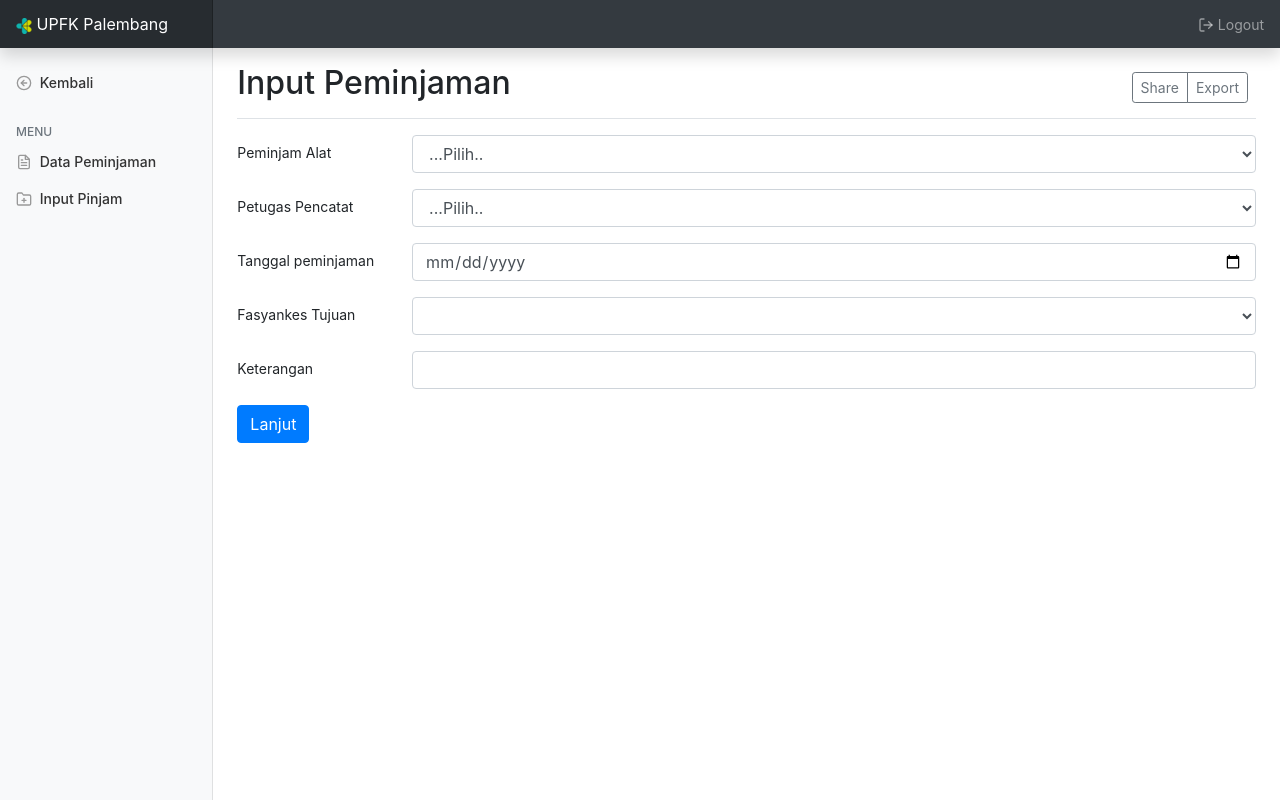
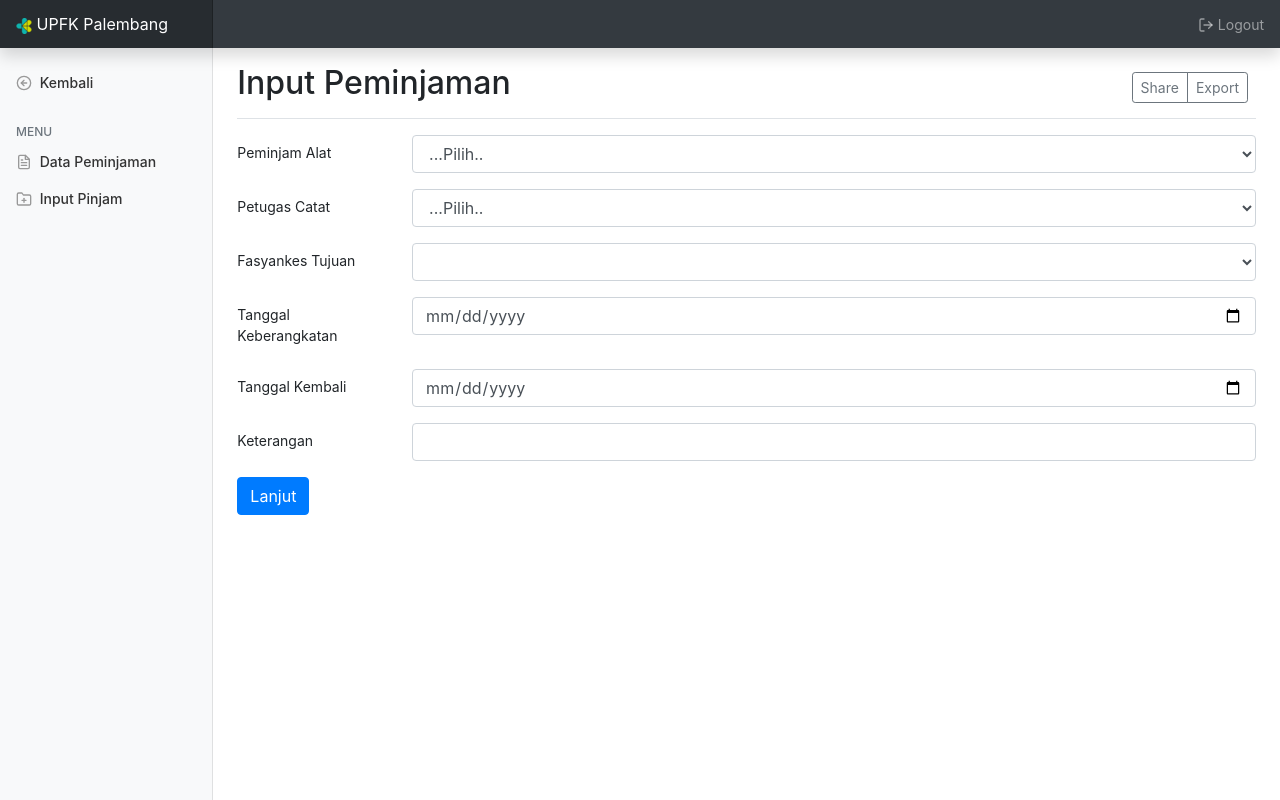
Before and after one commit to Hendrow/sim_upf, a Flask app: page /pinjam/input in a window 1280 px wide. Run offline with Flask 2, Linux system fonts and the light colour scheme; the visitor is signed in with stand-in values (Sample User, id 1); tables that the repository leaves empty hold one stand-in row (values such as "Sample post"); some libraries are stand-ins or nearby versions.

Commit message:
Perbaikan table dan form peminjaman

```diff
--- a/aplikasi/pinjam/forms.py
+++ b/aplikasi/pinjam/forms.py
@@ -10,11 +10,13 @@ def pilih_fasyankes():
     return Fasyankes.query
 
 class Input(FlaskForm):
-    petugas_catat = SelectField('Petugas Pencatat',
+    petugas_catat = SelectField('Petugas Catat',
         choices=[('none','...Pilih..'),('Andi P','Andi Purba'),('Azizil T','Azizil Tiara Putra'),('M Agung','M Agung S'),('M Ilham','M Ilham Maulana'),('Sandra M','Sandra Monika'),('Demtania','Demtania'),('Robiyansyah','Robiyansyah'),('Elvira','Elvira')])
     peminjam_alat =  SelectField('Peminjam Alat',
         choices=[('none','...Pilih..'),('Andi P','Andi Purba'),('Azizil T','Azizil Tiara Putra'),('M Agung','M Agung S'),('M Ilham','M Ilham Maulana'),('Sandra M','Sandra Monika'),('Demtania','Demtania'),('Robiyansyah','Robiyansyah'),('Elvira','Elvira')])
-    tanggal = DateField('Tanggal peminjaman', validators=[DataRequired()])
-    fasyankes = QuerySelectField(query_factory=pilih_fasyankes, allow_blank=True, get_label='nama')
+    # tanggal = DateField('Tanggal peminjaman', validators=[DataRequired()])
+    tujuan = QuerySelectField(query_factory=pilih_fasyankes, allow_blank=True, get_label='nama')
+    tanggal_berangkat = DateField('Tanggal Keberangkatan', validators=[DataRequired()])
+    tanggal_kembali = DateField('Tanggal Kembali', validators=[DataRequired()])
     keterangan = StringField("Keterangan", validators="")
     simpan = SubmitField('Lanjut')
--- a/aplikasi/pinjam/routes.py
+++ b/aplikasi/pinjam/routes.py
@@ -12,7 +12,7 @@ def index():
         data = {
             'title': 'Data Peminjaman',
             'header' : 'Data Peminjaman',
-            'pinjam': Peminjam_alat.query.filter_by(status='submit').all()
+            'pinjam': Peminjam_alat.query.all()
         }
         return render_template('pinjam/index.html', data=data)
 
@@ -40,19 +40,21 @@ def input():
             'header' : 'Input Peminjaman'
         }
         form = Input()
-        form.fasyankes.query = Fasyankes.query.order_by(Fasyankes.nama).all()
+        form.tujuan.query = Fasyankes.query.order_by(Fasyankes.nama).all()
 
         if form.validate_on_submit():
             peminjam_alat = form.peminjam_alat.data
             petugas_catat = form.petugas_catat.data
-            tanggal = form.tanggal.data
-            status = 'pinjam'
-            fasyankes = str(form.fasyankes.data)
+            # tanggal = form.tanggal.data
+            status = 'Pinjam'
+            tujuan = str(form.tujuan.data)
+            tanggal_berangkat = form.tanggal_berangkat.data
+            tanggal_kembali = form.tanggal_kembali.data
             keterangan = form.keterangan.data
 
             if peminjam_alat != petugas_catat:
                 # status input untuk proses yang belum selesai, submit untuk proses yang sudah selesai
-                pinjam = Peminjam_alat(peminjam_alat,petugas_catat, tanggal, status, fasyankes, keterangan)
+                pinjam = Peminjam_alat(peminjam_alat,petugas_catat, status, tujuan, tanggal_berangkat,tanggal_kembali, keterangan)
                 db.session.add(pinjam)
                 db.session.commit()
 
--- a/aplikasi/templates/pinjam/input.html
+++ b/aplikasi/templates/pinjam/input.html
@@ -60,34 +60,50 @@
       </div>
 
         <div class="form-group row">
-          {{ form.tanggal.label(class="col-sm-2 col-form-label") }}
-          {% if form.tanggal.errors %}
+          <!-- {{ form.tujuan.label(class="col-sm-2 col-form-label") }} -->
+          <label for="" class="col-sm-2 col-form-label">Fasyankes Tujuan</label>
+          {% if form.tujuan.errors %}
             <div class="col-sm-10 has-error">
-              {{ form.tanggal(class="form-control") }}
-              {% for error in form.tanggal.errors  %}
+              {{ form.tujuan(class="form-control") }}
+              {% for error in form.tujuan.errors  %}
                   <span class="control-label">{{ error }}</span>
               {% endfor %}
             </div>
           {% else %}
           <div class="col-sm-10">
-            {{ form.tanggal(class="form-control") }}
+            {{ form.tujuan(class="form-control") }}
           </div>
           {% endif %}
       </div>
 
       <div class="form-group row">
-          <!-- {{ form.fasyankes.label(class="col-sm-2 col-form-label") }} -->
-          <label for="" class="col-sm-2 col-form-label">Fasyankes Tujuan</label>
-          {% if form.fasyankes.errors %}
+        {{ form.tanggal_berangkat.label(class="col-sm-2 col-form-label") }}
+        {% if form.tanggal_berangkat.errors %}
           <div class="col-sm-10 has-error">
-              {{ form.fasyankes(class="form-control") }}
-              {% for error in form.fasyankes.errors  %}
+            {{ form.tanggal_berangkat(class="form-control") }}
+            {% for error in form.tanggal_berangkat.errors  %}
                 <span class="control-label">{{ error }}</span>
             {% endfor %}
           </div>
         {% else %}
         <div class="col-sm-10">
-            {{ form.fasyankes(class="form-control") }}
+          {{ form.tanggal_berangkat(class="form-control") }}
+        </div>
+        {% endif %}
+      </div>
+
+      <div class="form-group row">
+        {{ form.tanggal_kembali.label(class="col-sm-2 col-form-label") }}
+        {% if form.tanggal_kembali.errors %}
+          <div class="col-sm-10 has-error">
+            {{ form.tanggal_kembali(class="form-control") }}
+            {% for error in form.tanggal_kembali.errors  %}
+                <span class="control-label">{{ error }}</span>
+            {% endfor %}
+          </div>
+        {% else %}
+        <div class="col-sm-10">
+          {{ form.tanggal_kembali(class="form-control") }}
         </div>
         {% endif %}
       </div>
```
Also changed, not shown: aplikasi/models.py (+6 -3 lines), aplikasi/templates/pinjam/index.html (+17 -6 lines). Lines whose indentation alone changed are shown as unchanged.
